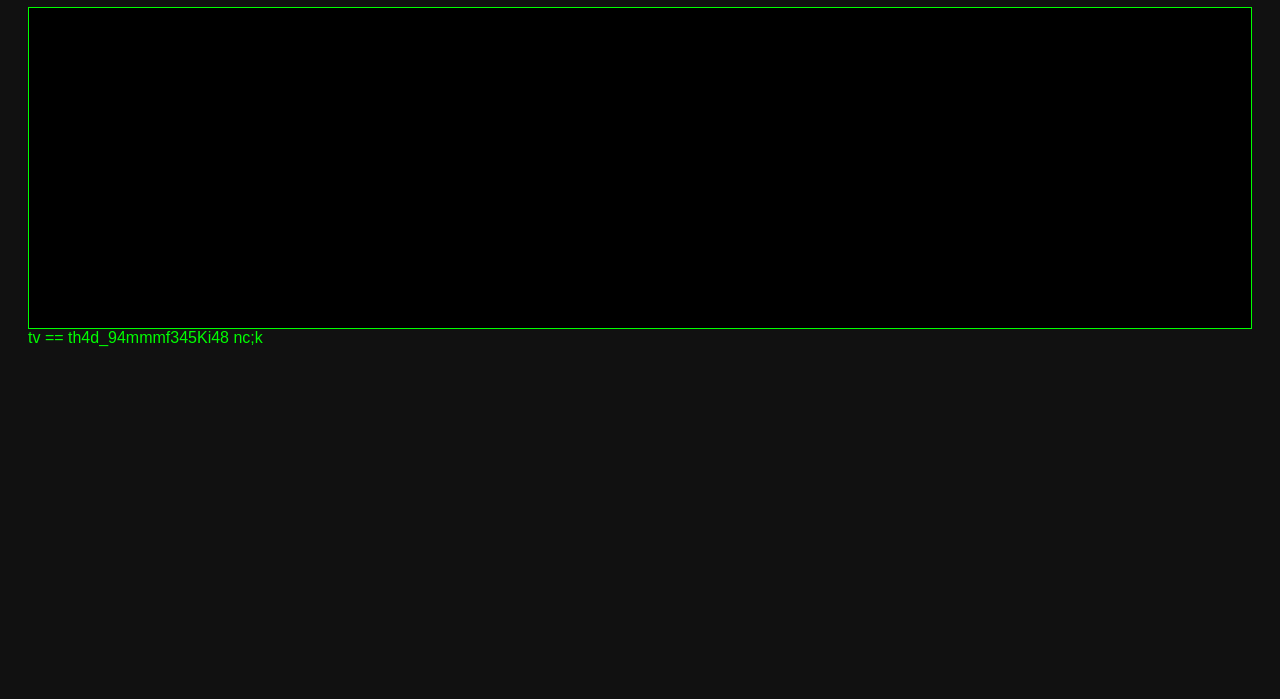
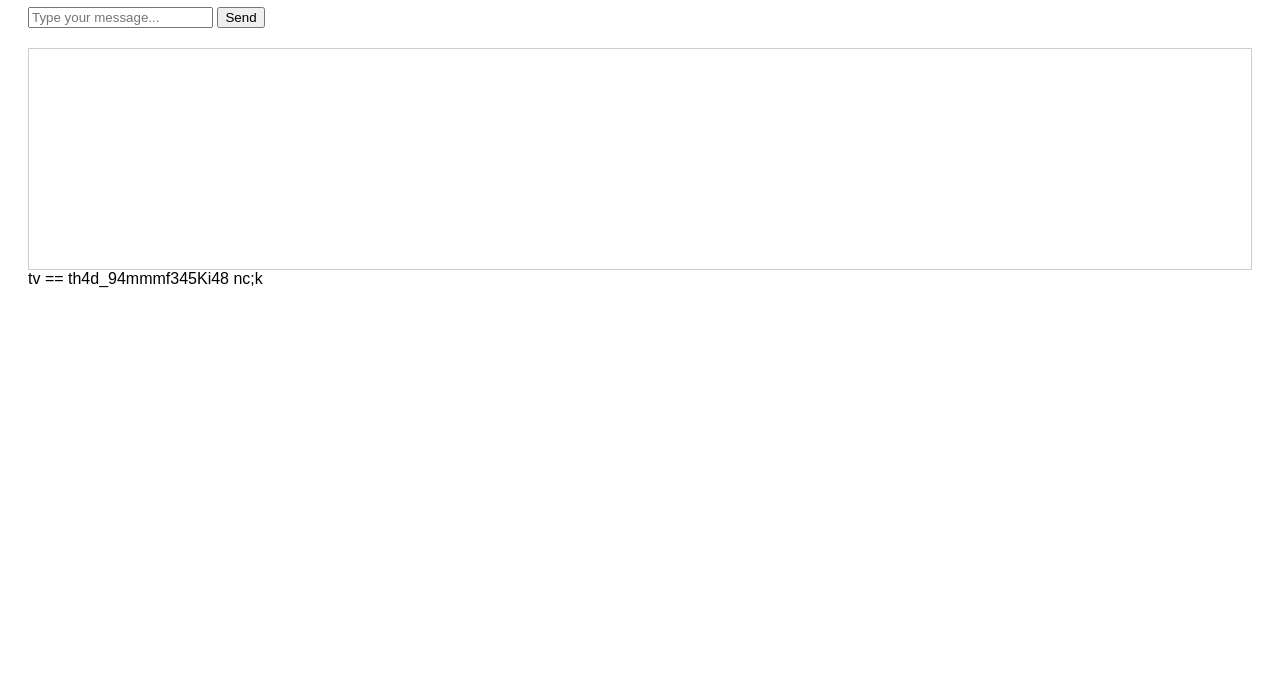
Before and after one commit to tzarbomba64/Chondria-Alpha, a plain HTML site: page index.html in a window 1280 px wide. Shown: the part 101-800 px from the top of the page. Drawn offline with Linux system fonts and the light colour scheme; no server answers.

Commit message:
Update index.html

```diff
--- a/index.html
+++ b/index.html
@@ -1,39 +1,47 @@
-<!DOCTYPE html>
+<!DOCTYPE html><!DOCTYPE html>
 <html lang="en">
 <head>
     <meta charset="UTF-8">
-    <title>Chondria Key Logger</title>
+    <title>Chondria-Alpha Client</title>
     <style>
-        body { font-family: Arial, sans-serif; background: #111; color: #0f0; padding: 20px; }
-        #log { border: 1px solid #0f0; padding: 10px; height: 300px; overflow-y: auto; background: #000; }
+        body { font-family: Arial, sans-serif; padding: 20px; }
+        #log { border: 1px solid #ccc; padding: 10px; height: 200px; overflow-y: auto; margin-top: 20px; }
     </style>
 </head>
 <body>
-    <h1>Chondria Key Log</h1>
+    <h1>Chondria-Alpha Client</h1>
+    <input type="text" id="message" placeholder="Type your message...">
+    <button onclick="sendMessage()">Send</button>
+
     <div id="log"></div>
 
     <script>
-        const logDiv = document.getElementById('log');
+        async function sendMessage() {
+            const msg = document.getElementById('message').value;
+            if (!msg) return;
 
-        function fetchKey() {
-            fetch('/get_key')
-                .then(response => response.json())
-                .then(data => {
-                    const key = data.key;
-                    const entry = document.createElement('div');
-                    entry.textContent = key;
-                    logDiv.appendChild(entry);
-                })
-                .catch(error => console.error('Error fetching key:', error));
+            const response = await fetch('/send', {
+                method: 'POST',
+                headers: { 'Content-Type': 'application/json' },
+                body: JSON.stringify({ message: msg })
+            });
+
+            const data = await response.json();
+            if (data.key) {
+                const logDiv = document.getElementById('log');
+                const entry = document.createElement('div');
+                entry.textContent = `Key: ${data.key}`;
+                logDiv.appendChild(entry);
+            }
         }
 
-        setInterval(fetchKey, 1000); // Fetch key every second
-
-        setInterval(() => {
-            logDiv.innerHTML = ''; // Clear the log every 5 seconds
+        setInterval(async () => {
+            const logDiv = document.getElementById('log');
+            logDiv.innerHTML = '';
         }, 5000);
     </script>
 </body>
 </html>
 
+
 tv == th4d_94mmmf345Ki48 nc;k
```
